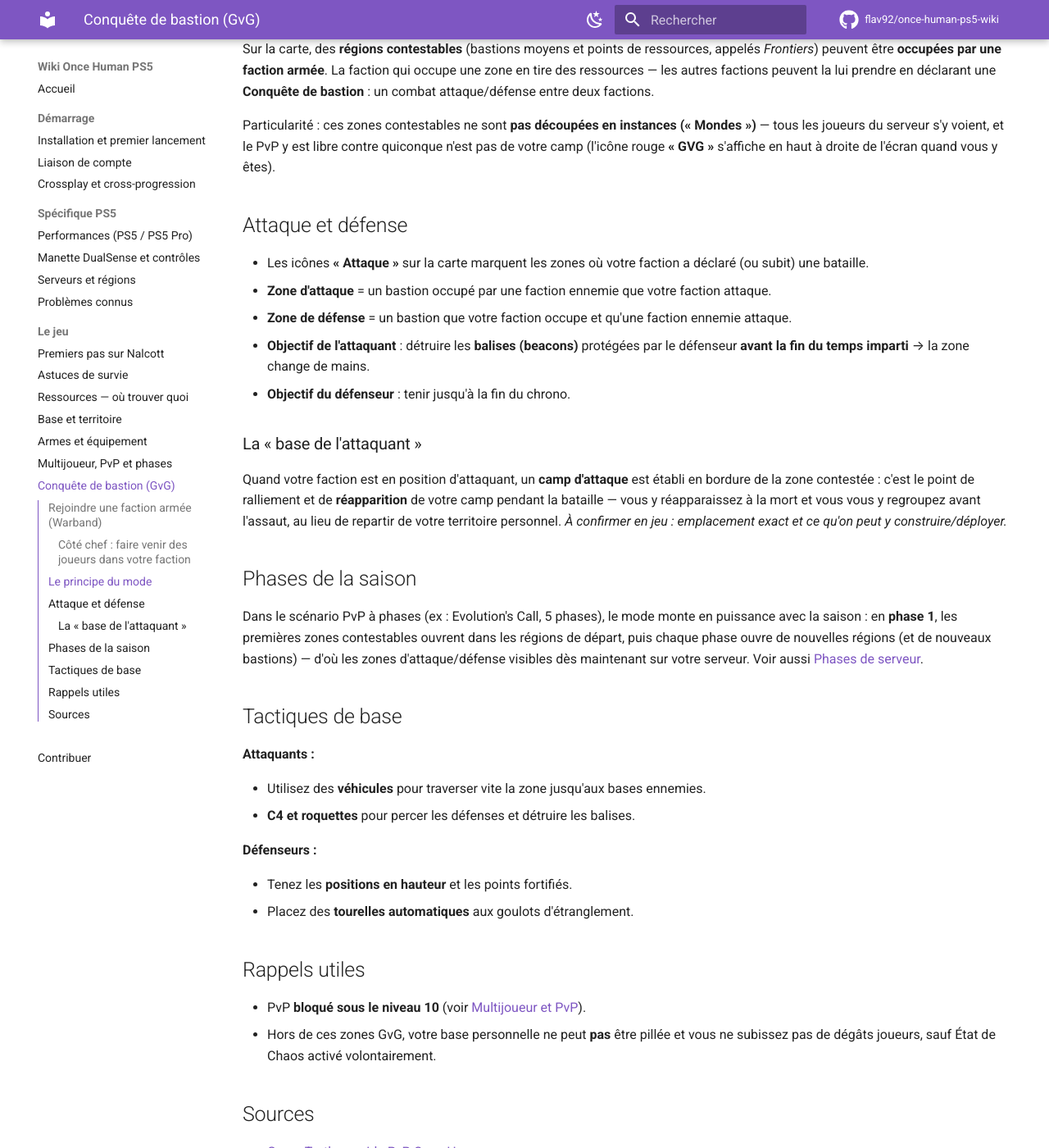
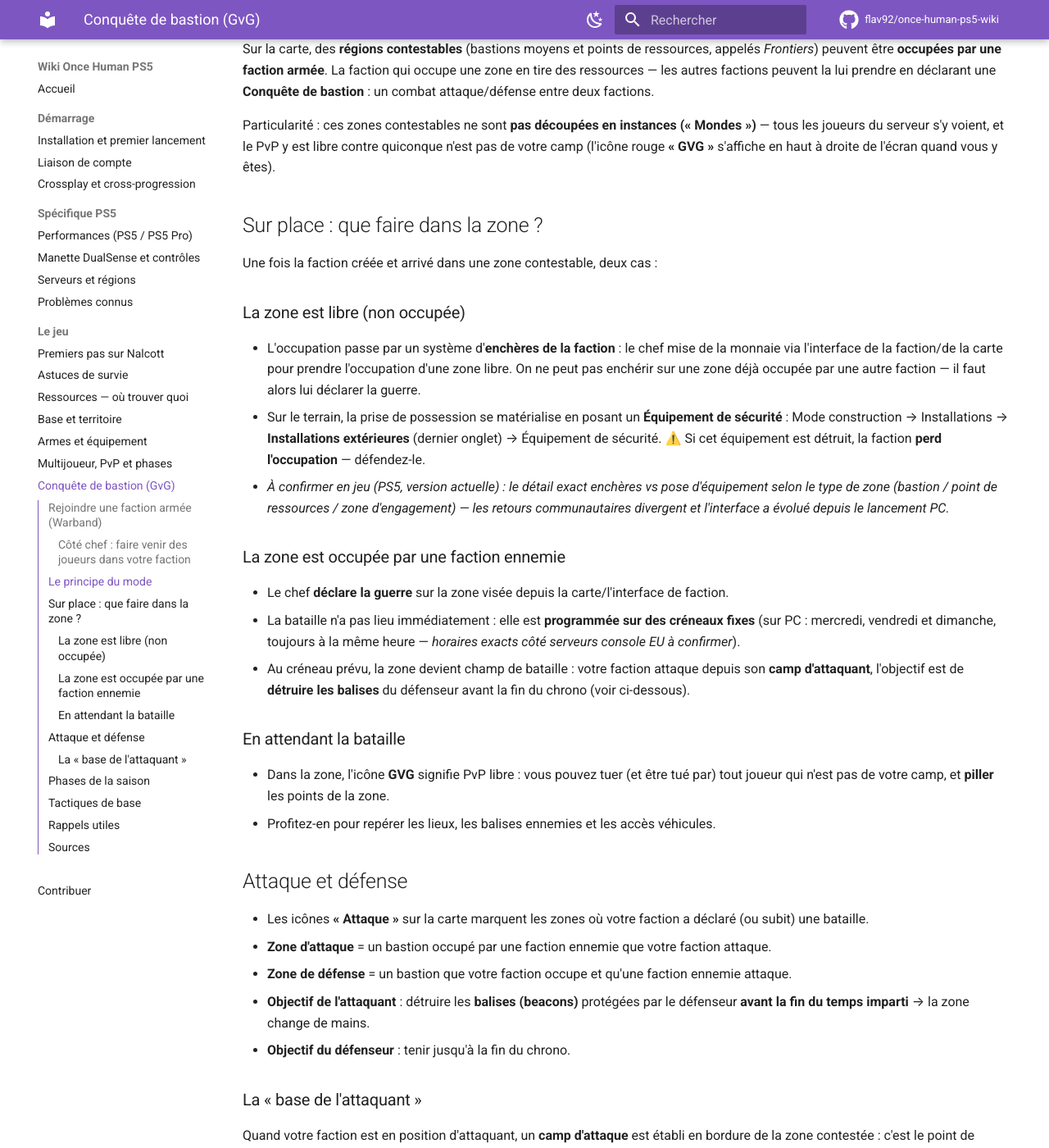
Before and after one commit to flav92/once-human-ps5-wiki, an MkDocs documentation site: the page built from docs/jeu/conquete-bastion.md, in a window 1280 px wide and 1400 px high, scrolled down 1024 px. Shown: the whole window at 82% size. Built offline with MkDocs 1.6.1 and Material for MkDocs 9.7.7, drawn with Linux system fonts in a browser that asks for light colours; comment, search, counter and statistics services are not loaded.

Commit message:
Conquête de bastion : que faire sur place (occupation, enchères, déclaration de guerre)
Co-Authored-By: Claude Fable 5 <noreply@anthropic.com>
Claude-Session: https://claude.ai/code/session_01TCxfqbazixhXZqmCd3gYVk

```diff
--- a/docs/jeu/conquete-bastion.md
+++ b/docs/jeu/conquete-bastion.md
@@ -30,6 +30,27 @@ Vous avez créé votre faction ? Les joueurs vous rejoignent par la même liste
 Sur la carte, des **régions contestables** (bastions moyens et points de ressources, appelés *Frontiers*) peuvent être **occupées par une faction armée**. La faction qui occupe une zone en tire des ressources — les autres factions peuvent la lui prendre en déclarant une **Conquête de bastion** : un combat attaque/défense entre deux factions.
 
 Particularité : ces zones contestables ne sont **pas découpées en instances (« Mondes »)** — tous les joueurs du serveur s'y voient, et le PvP y est libre contre quiconque n'est pas de votre camp (l'icône rouge **« GVG »** s'affiche en haut à droite de l'écran quand vous y êtes).
+
+## Sur place : que faire dans la zone ?
+
+Une fois la faction créée et arrivé dans une zone contestable, deux cas :
+
+### La zone est libre (non occupée)
+
+- L'occupation passe par un système d'**enchères de la faction** : le chef mise de la monnaie via l'interface de la faction/de la carte pour prendre l'occupation d'une zone libre. On ne peut pas enchérir sur une zone déjà occupée par une autre faction — il faut alors lui déclarer la guerre.
+- Sur le terrain, la prise de possession se matérialise en posant un **Équipement de sécurité** : Mode construction → Installations → **Installations extérieures** (dernier onglet) → Équipement de sécurité. ⚠️ Si cet équipement est détruit, la faction **perd l'occupation** — défendez-le.
+- *À confirmer en jeu (PS5, version actuelle) : le détail exact enchères vs pose d'équipement selon le type de zone (bastion / point de ressources / zone d'engagement) — les retours communautaires divergent et l'interface a évolué depuis le lancement PC.*
+
+### La zone est occupée par une faction ennemie
+
+- Le chef **déclare la guerre** sur la zone visée depuis la carte/l'interface de faction.
+- La bataille n'a pas lieu immédiatement : elle est **programmée sur des créneaux fixes** (sur PC : mercredi, vendredi et dimanche, toujours à la même heure — *horaires exacts côté serveurs console EU à confirmer*).
+- Au créneau prévu, la zone devient champ de bataille : votre faction attaque depuis son **camp d'attaquant**, l'objectif est de **détruire les balises** du défenseur avant la fin du chrono (voir ci-dessous).
+
+### En attendant la bataille
+
+- Dans la zone, l'icône **GVG** signifie PvP libre : vous pouvez tuer (et être tué par) tout joueur qui n'est pas de votre camp, et **piller** les points de la zone.
+- Profitez-en pour repérer les lieux, les balises ennemies et les accès véhicules.
 
 ## Attaque et défense
 
```
